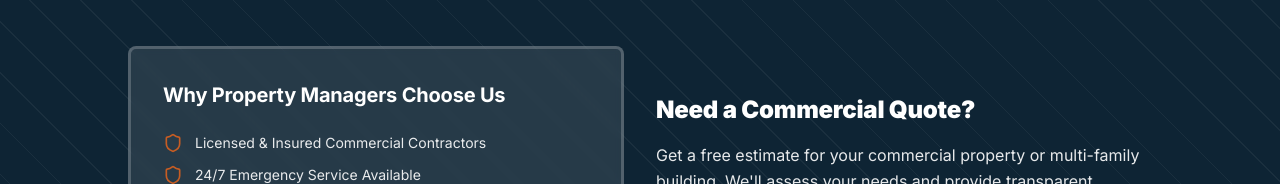
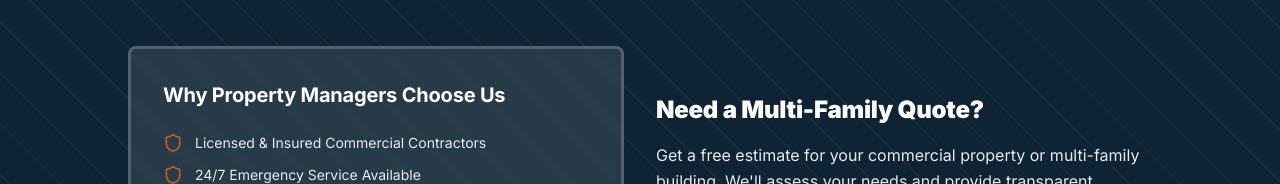
Before and after one commit to landonsmoore57-afk/showme-build-bold, a React (Vite) app: page / in a window 1280 px wide. Shown: the part 2012-2196 px from the top of the page. Built offline with nearby package versions, Linux system fonts and the light colour scheme; the HTML template or start-up script is replaced by a standard one.

Commit message:
Code edited in Lovable Code Editor

```diff
--- a/src/components/Commercial.tsx
+++ b/src/components/Commercial.tsx
@@ -97,7 +97,7 @@ export const Commercial = () => {
           </div>
 
           <div className="text-center md:text-left">
-            <h3 className="text-2xl font-black mb-4">Need a Commercial Quote?</h3>
+            <h3 className="text-2xl font-black mb-4">Need a Multi-Family Quote?</h3>
             <p className="text-white/90 mb-6 leading-relaxed">
               Get a free estimate for your commercial property or multi-family building. We'll assess your needs and
               provide transparent pricing.
```
